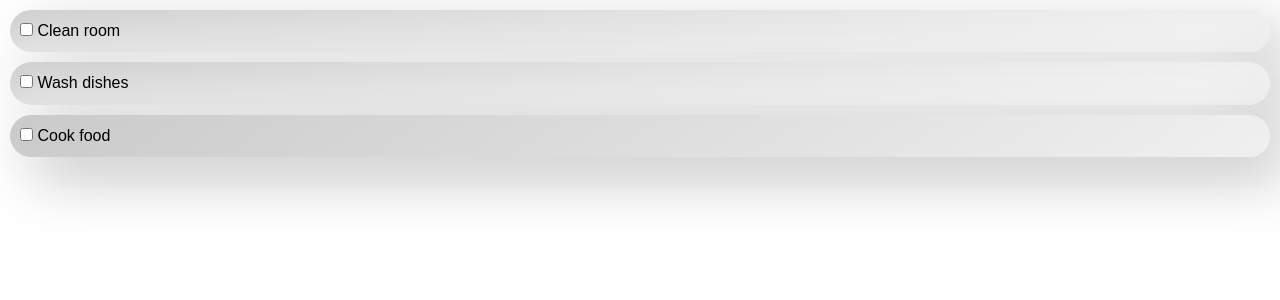
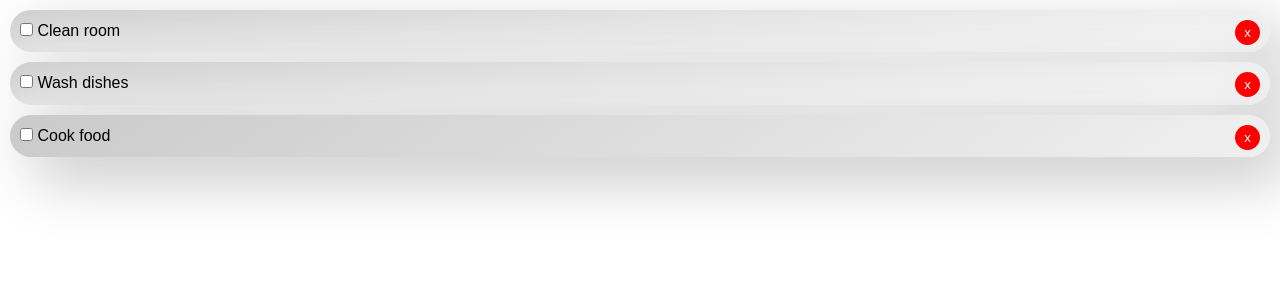
Before and after one commit to lgnjenga/React_Todo_App, a React (Create React App) app: page / in a window 1280 px wide. Shown: the top 300 px of the page. Built offline with nearby package versions, Linux system fonts and the light colour scheme.

Commit message:
Delete Todo feature with js filter function, no dB persistence

```diff
--- a/src/App.js
+++ b/src/App.js
@@ -37,11 +37,23 @@ class App extends Component {
     });
   };
 
+  // Delete Todo
+  deleteTodo = (id) => {
+    // console.log(id);
+    this.setState({
+      todos: [...this.state.todos.filter((todo) => todo.id !== id)],
+    });
+  };
+
   render() {
     // console.log(this.state.todos);
     return (
       <div className="App">
-        <Todos todos={this.state.todos} markComplete={this.markComplete} />
+        <Todos
+          todos={this.state.todos}
+          markComplete={this.markComplete}
+          deleteTodo={this.deleteTodo}
+        />
       </div>
     );
   }
--- a/src/components/TodoItem.js
+++ b/src/components/TodoItem.js
@@ -44,6 +44,12 @@ export class TodoItem extends Component {
             onChange={this.props.markComplete.bind(this, id)}
           />{" "}
           {title}
+          <button
+            onClick={this.props.deleteTodo.bind(this, id)}
+            style={btnStyle}
+          >
+            x
+          </button>
         </p>
       </div>
     );
@@ -59,4 +65,14 @@ TodoItem.propTypes = {
 //   backgroundColor: "#f4f4f4",
 // };
 
+const btnStyle = {
+  background: "#ff0000",
+  color: "#fff",
+  border: "none",
+  padding: "5px 9px",
+  borderRadius: "50%",
+  cursor: "pointer",
+  float: "right",
+};
+
 export default TodoItem;
--- a/src/components/Todos.js
+++ b/src/components/Todos.js
@@ -10,6 +10,7 @@ class Todos extends Component {
         key={todo.id}
         todo={todo}
         markComplete={this.props.markComplete}
+        deleteTodo={this.props.deleteTodo}
       />
     ));
   }
```
